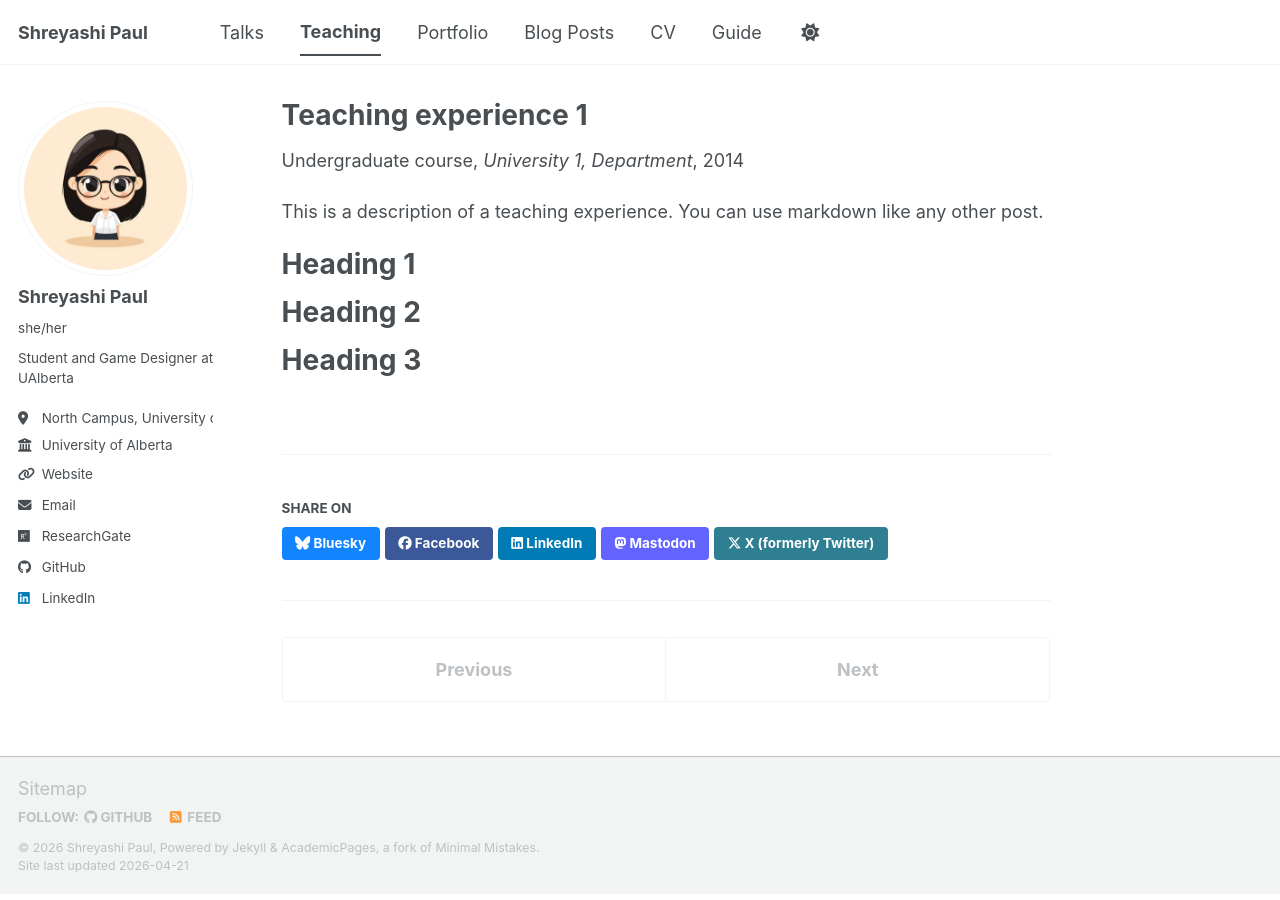
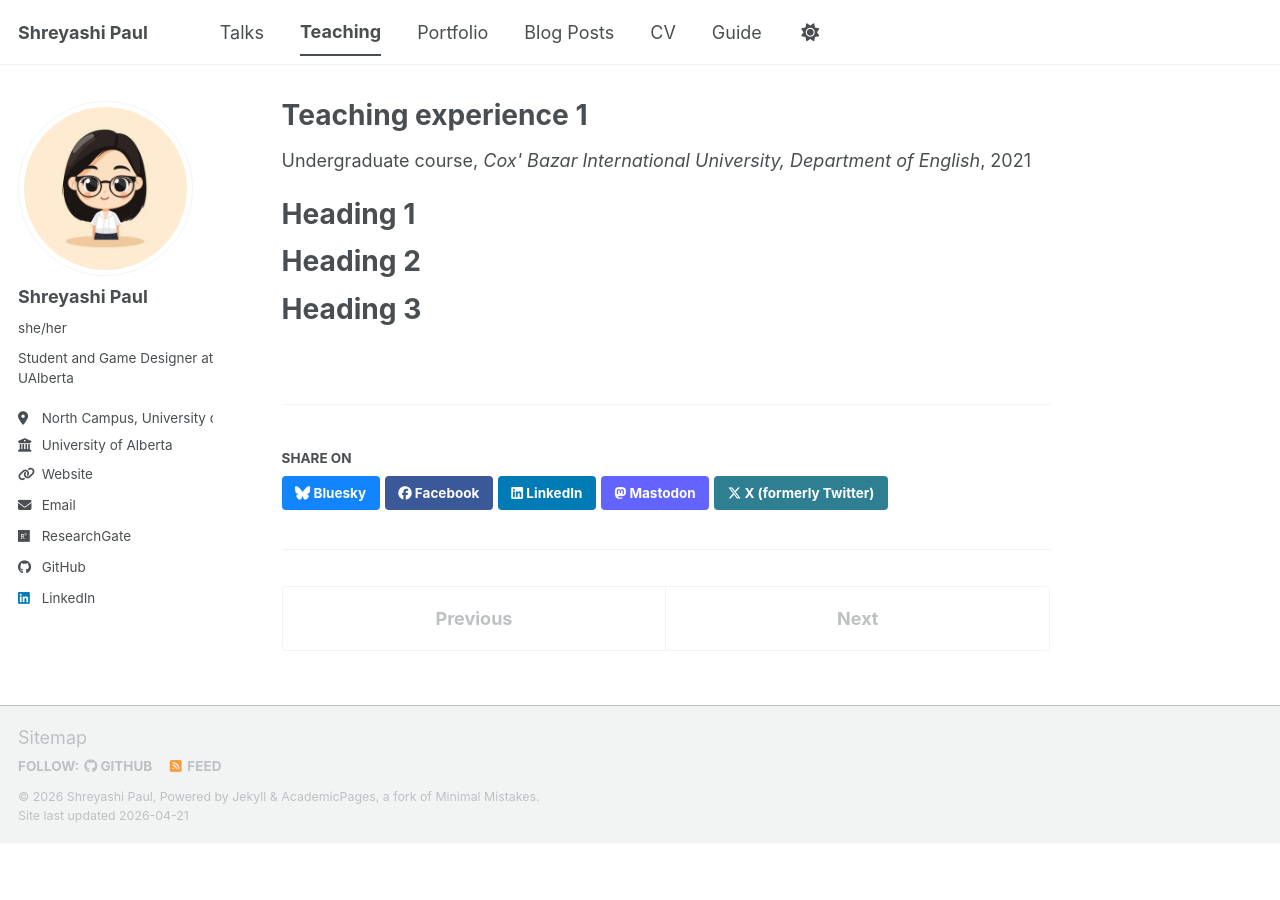
Before and after one commit to s-pl70/me, a Jekyll site: the page built from _teaching/2014-spring-teaching-1.md, in a window 1280 px wide. Built offline with Jekyll 4.4.1, drawn with Linux system fonts in a browser that asks for light colours; a script bundle is joined from its source files by our own code; library files that are not in the unit come from our copies.

Commit message:
Update 2014-spring-teaching-1.md

```diff
--- a/_teaching/2014-spring-teaching-1.md
+++ b/_teaching/2014-spring-teaching-1.md
@@ -3,12 +3,12 @@ title: "Teaching experience 1"
 collection: teaching
 type: "Undergraduate course"
 permalink: /teaching/2014-spring-teaching-1
-venue: "University 1, Department"
-date: 2014-01-01
-location: "City, Country"
+venue: "Cox' Bazar International University, Department of English"
+date: 2021-09-13 - 2022-01-18
+location: "Cox's bazar, Bangladesh"
 ---
 
-This is a description of a teaching experience. You can use markdown like any other post.
+
 
 Heading 1
 ======
```
